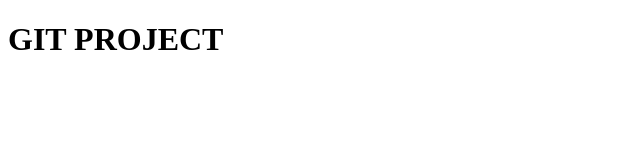
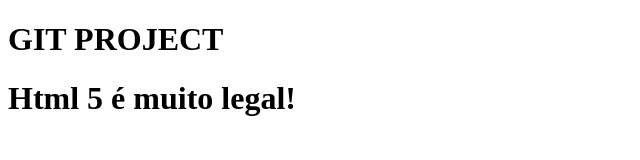
Before and after one commit to Askino/git_kenzie_m19, a plain HTML site: page index.html in a window 1280 px wide. Shown: the whole page, without its empty margins (0-640 px from the left). Drawn offline with Linux system fonts and the light colour scheme.

Commit message:
Versão 3.0

```diff
--- a/index.html
+++ b/index.html
@@ -8,5 +8,6 @@
 </head>
 <body>
     <h1>GIT PROJECT</h1>
+    <h1>Html 5 é muito legal!</h1>
 </body>
 </html>
```
